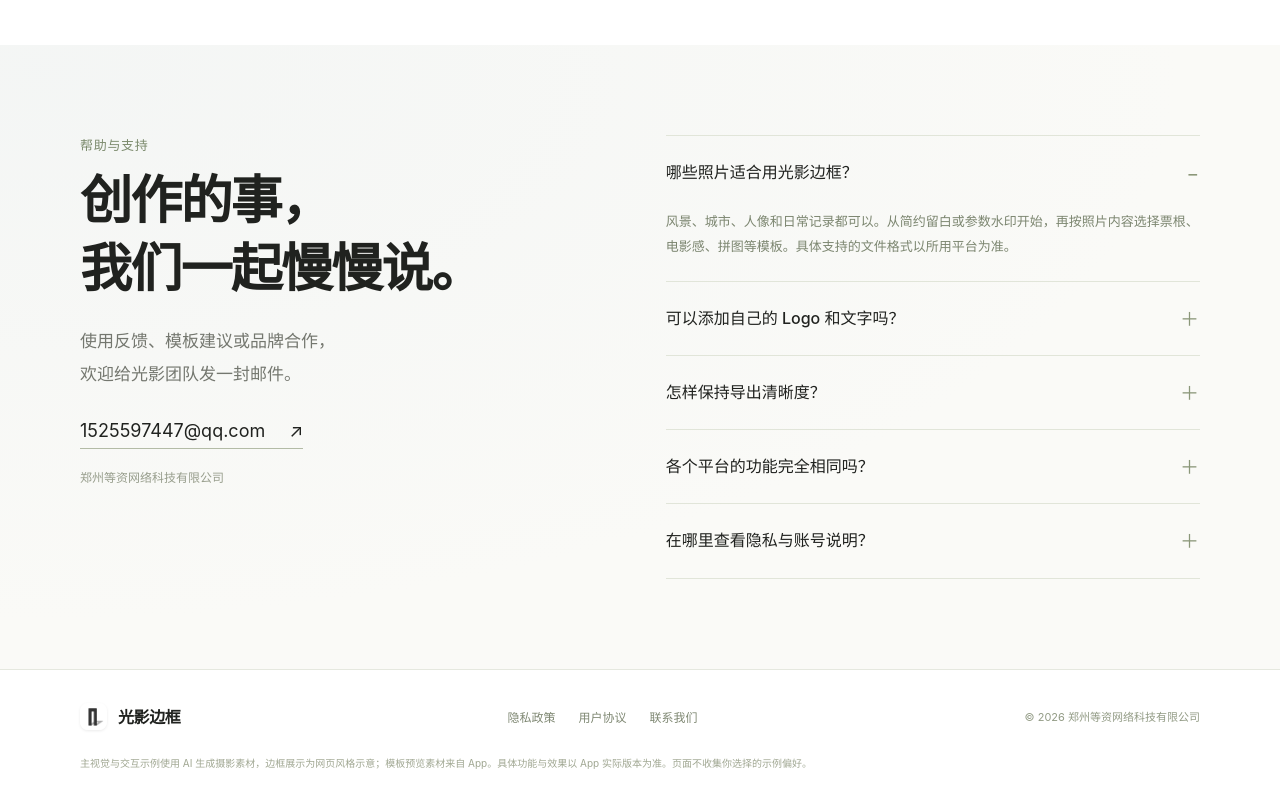
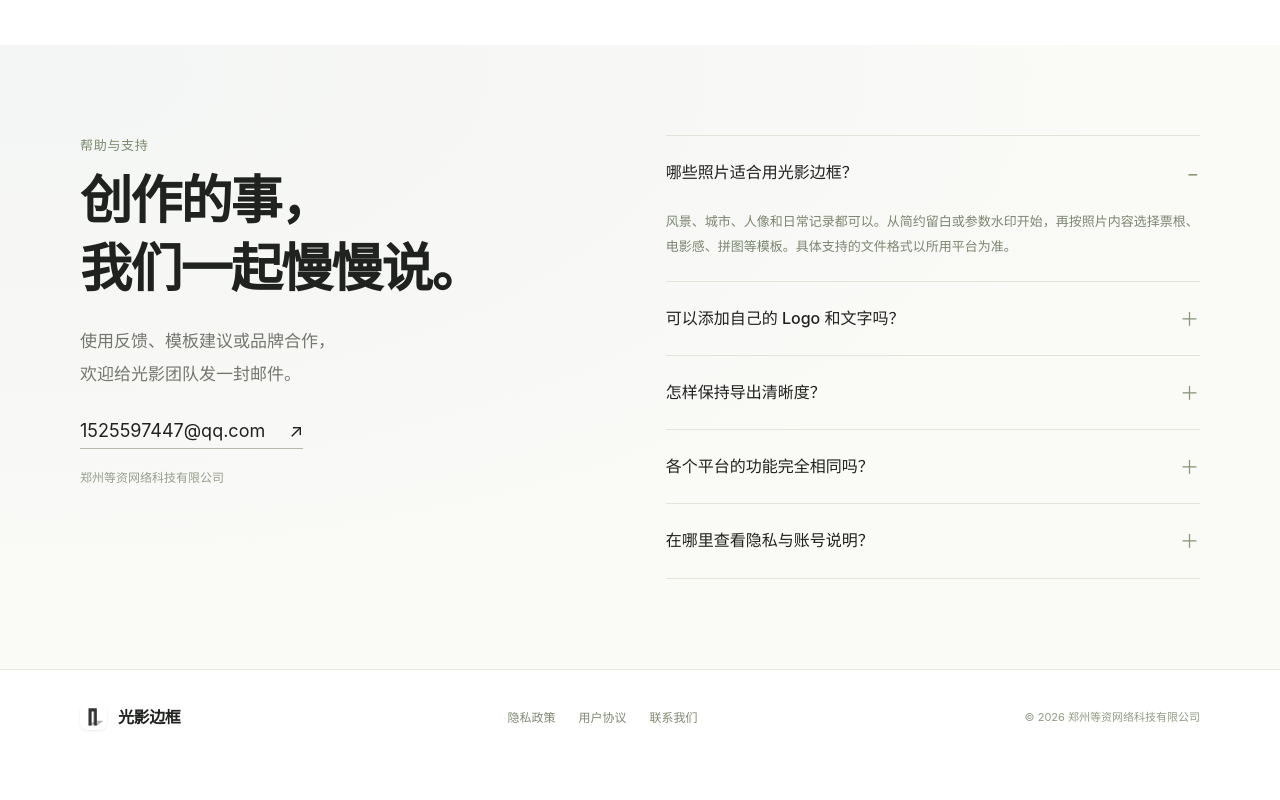
Before and after one commit to Eric-Lai-hub/bingo-viewer-pages, a plain HTML site: page light-shadow-border/index.html in a window 1280 px wide. Shown: the part 5430-6230 px from the top of the page. After the commit the page ends 6187 px from the top, so only its background shows below. Drawn offline with Linux system fonts and the light colour scheme.

Commit message:
移除光影边框产品网站页脚素材说明

```diff
--- a/light-shadow-border/index.html
+++ b/light-shadow-border/index.html
@@ -26,5 +26,5 @@
 
 <section class="support-section" id="support" aria-labelledby="support-title"><div class="wrap support-inner"><div class="section-intro"><p class="eyebrow">帮助与支持</p><h2 id="support-title">创作的事，<br>我们一起慢慢说。</h2><p>使用反馈、模板建议或品牌合作，<br>欢迎给光影团队发一封邮件。</p><a class="contact-link" href="mailto:1525597447@qq.com">1525597447@qq.com <span aria-hidden="true">↗</span></a><p class="company-note">郑州等资网络科技有限公司</p></div><div class="faq-list"><details open><summary>哪些照片适合用光影边框？</summary><p>风景、城市、人像和日常记录都可以。从简约留白或参数水印开始，再按照片内容选择票根、电影感、拼图等模板。具体支持的文件格式以所用平台为准。</p></details><details><summary>可以添加自己的 Logo 和文字吗？</summary><p>可以。App 支持本地 Logo 与文字编辑；不同模板提供的字体、颜色、边距、参数和位置选项有所不同。你也可以把常用设置保存为配方。</p></details><details><summary>怎样保持导出清晰度？</summary><p>请在“我的”中的导出画质设置里选择适合的质量，并尽量使用清晰原图。原图档仍会经过模板绘制与格式编码，成图尺寸也与照片、模板、格式和设备能力有关。</p></details><details><summary>各个平台的功能完全相同吗？</summary><p>各平台的模板、实况照片、视频与会员权益可能存在差异。例如部分 iOS 模板支持实况输出。请以设备上的 App 和应用商店说明为准。</p></details><details><summary>在哪里查看隐私与账号说明？</summary><p>请查看<a href="https://prod.dengziwl.com/treaty/PrivacyPolicy.html" target="_blank" rel="noopener noreferrer">现行隐私政策</a>和<a href="https://prod.dengziwl.com/treaty/serviceagreement.html" target="_blank" rel="noopener noreferrer">用户服务协议</a>。账号、会员、广告与其他联网服务的相关信息处理，以这些说明及 App 内授权提示为准。</p></details></div></div></section>
 </main>
-<footer class="site-footer"><div class="wrap footer-inner"><a class="brand" href="#main"><img src="assets/icon.png" alt="" width="27" height="27"><span>光影边框</span></a><nav aria-label="页脚"><a href="https://prod.dengziwl.com/treaty/PrivacyPolicy.html" target="_blank" rel="noopener noreferrer">隐私政策</a><a href="https://prod.dengziwl.com/treaty/serviceagreement.html" target="_blank" rel="noopener noreferrer">用户协议</a><a href="#support">联系我们</a></nav><p>© 2026 郑州等资网络科技有限公司</p></div><p class="wrap footer-note">主视觉与交互示例使用 AI 生成摄影素材，边框展示为网页风格示意；模板预览素材来自 App。具体功能与效果以 App 实际版本为准。页面不收集你选择的示例偏好。</p></footer>
+<footer class="site-footer"><div class="wrap footer-inner"><a class="brand" href="#main"><img src="assets/icon.png" alt="" width="27" height="27"><span>光影边框</span></a><nav aria-label="页脚"><a href="https://prod.dengziwl.com/treaty/PrivacyPolicy.html" target="_blank" rel="noopener noreferrer">隐私政策</a><a href="https://prod.dengziwl.com/treaty/serviceagreement.html" target="_blank" rel="noopener noreferrer">用户协议</a><a href="#support">联系我们</a></nav><p>© 2026 郑州等资网络科技有限公司</p></div></footer>
 </body></html>
```
